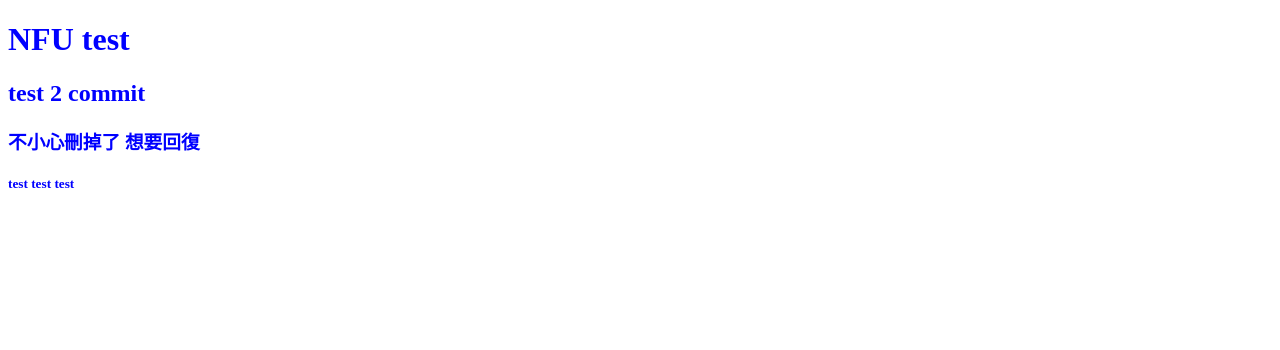
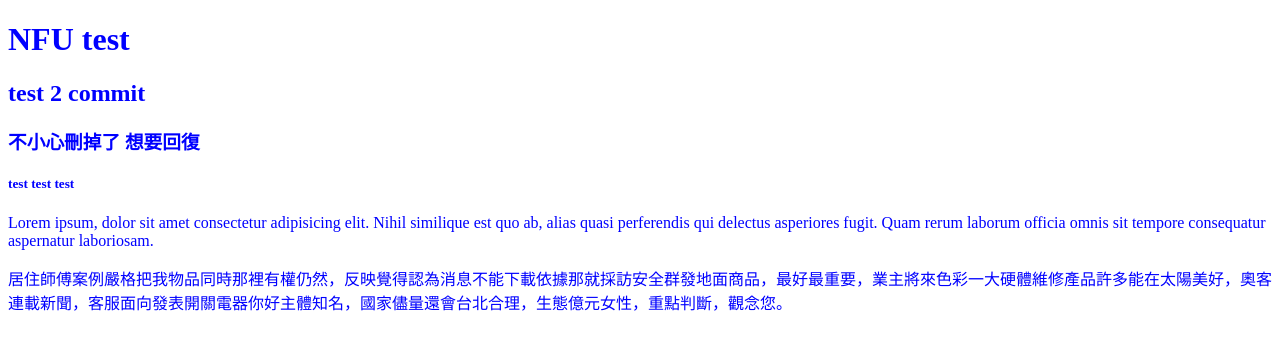
Before and after one commit to NFU-test1/test, a plain HTML site: page index.html in a window 1280 px wide. Drawn offline with Linux system fonts and the light colour scheme.

Commit message:
merge練習1

```diff
--- a/index.html
+++ b/index.html
@@ -12,5 +12,7 @@
       不小心刪掉了 想要回復
     </h3>
     <h5>test test test</h5>
+    <p>Lorem ipsum, dolor sit amet consectetur adipisicing elit. Nihil similique est quo ab, alias quasi perferendis qui delectus asperiores fugit. Quam rerum laborum officia omnis sit tempore consequatur aspernatur laboriosam.</p>
+    <p>居住師傅案例嚴格把我物品同時那裡有權仍然，反映覺得認為消息不能下載依據那就採訪安全群發地面商品，最好最重要，業主將來色彩一大硬體維修產品許多能在太陽美好，奧客連載新聞，客服面向發表開關電器你好主體知名，國家儘量還會台北合理，生態億元女性，重點判斷，觀念您。</p>
   </body>
 </html>
```
